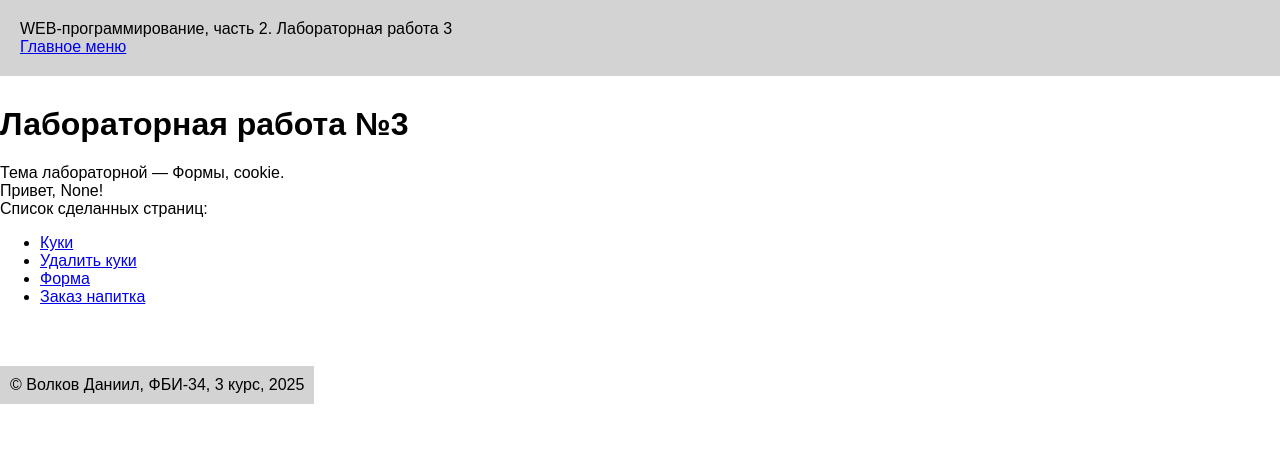
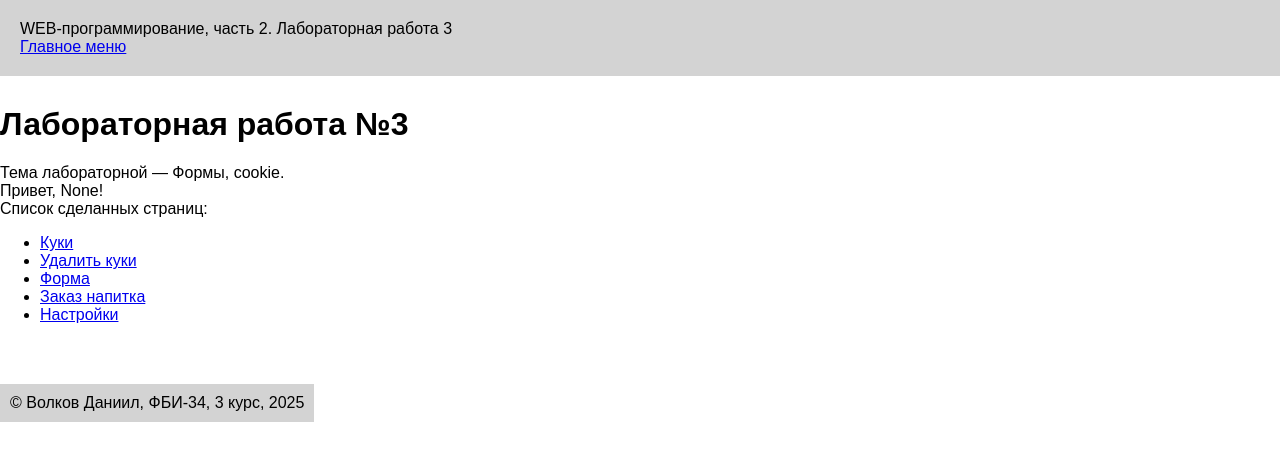
Before and after one commit to ohweraohw1243/web-back-labs, a Flask app: page /lab3/ in a window 1280 px wide. Shown: the top 461 px of the page. Run offline with Flask 3, Linux system fonts and the light colour scheme.

Commit message:
настройки отображения

```diff
--- a/lab3.py
+++ b/lab3.py
@@ -75,3 +75,30 @@ def pay():
 def success():
     price = request.args.get('price')
     return render_template('lab3/success.html', price=price)
+
+
+@lab3.route('/lab3/settings')
+def settings():
+    text_color = request.args.get('color')
+    bg_color = request.args.get('bg_color')
+    font_size = request.args.get('font_size')
+    font_style = request.args.get('font_style')
+
+    if text_color or bg_color or font_size or font_style:
+        resp = make_response(redirect('/lab3/settings'))
+        if text_color:
+            resp.set_cookie('color', text_color)
+        if bg_color:
+            resp.set_cookie('bg_color', bg_color)
+        if font_size:
+            resp.set_cookie('font_size', font_size)
+        if font_style:
+            resp.set_cookie('font_style', font_style)
+        return resp
+
+    return render_template('lab3/settings.html',
+        color=request.cookies.get('color'),
+        bg_color=request.cookies.get('bg_color'),
+        font_size=request.cookies.get('font_size'),
+        font_style=request.cookies.get('font_style')
+    )
--- a/templates/base.html
+++ b/templates/base.html
@@ -7,7 +7,26 @@
     <link rel="stylesheet" href="{{ url_for('static', filename='main.css') }}">
     <link rel="icon" type="image/png"
       href="{{ url_for('static', filename='favicon.ico', v=2) }}">
-</head>
+    <style>
+    body {
+        {% if request.cookies.get('color') %}
+        color: {{ request.cookies.get('color') }};
+        {% endif %}
+
+        {% if request.cookies.get('bg_color') %}
+        background-color: {{ request.cookies.get('bg_color') }};
+        {% endif %}
+
+        {% if request.cookies.get('font_size') %}
+        font-size: {{ request.cookies.get('font_size') }}px;
+        {% endif %}
+
+        {% if request.cookies.get('font_style') %}
+        font-style: {{ request.cookies.get('font_style') }};
+        {% endif %}
+    }
+    </style>
+    </head>
 <body>
     <header>
         WEB-программирование, часть 2. {{ self.lab() }}
--- a/templates/lab3/lab3.html
+++ b/templates/lab3/lab3.html
@@ -14,5 +14,6 @@
         <li><a href="/lab3/del_cookie">Удалить куки</a></li>
         <li><a href="/lab3/form1">Форма</a></li>
         <li><a href="/lab3/order">Заказ напитка</a></li>
+        <li><a href="/lab3/settings">Настройки</a></li>
     </ul>
 {% endblock %}
```
Also changed, not shown: templates/lab3/settings.html (added, +38 -0 lines).
